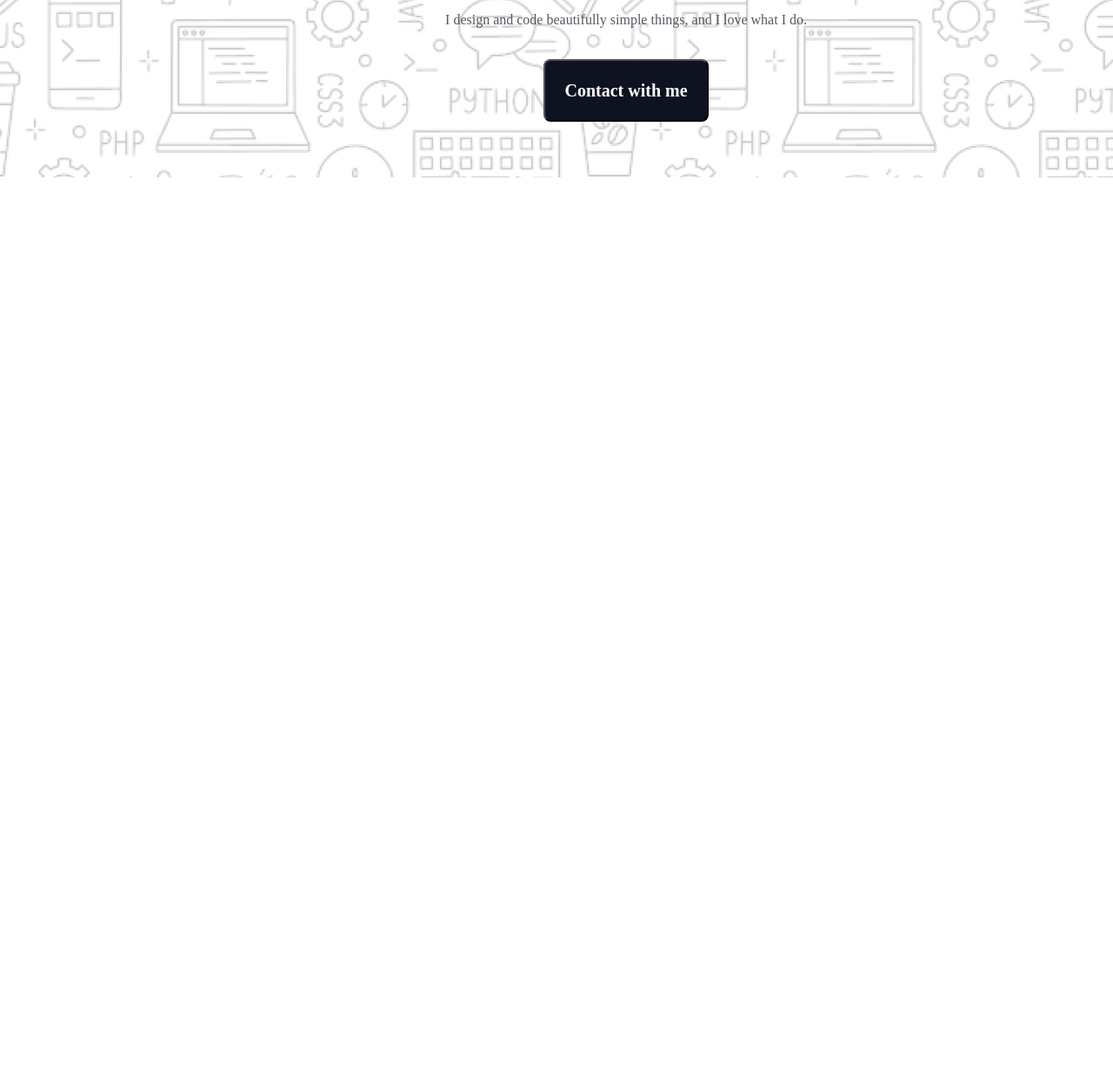
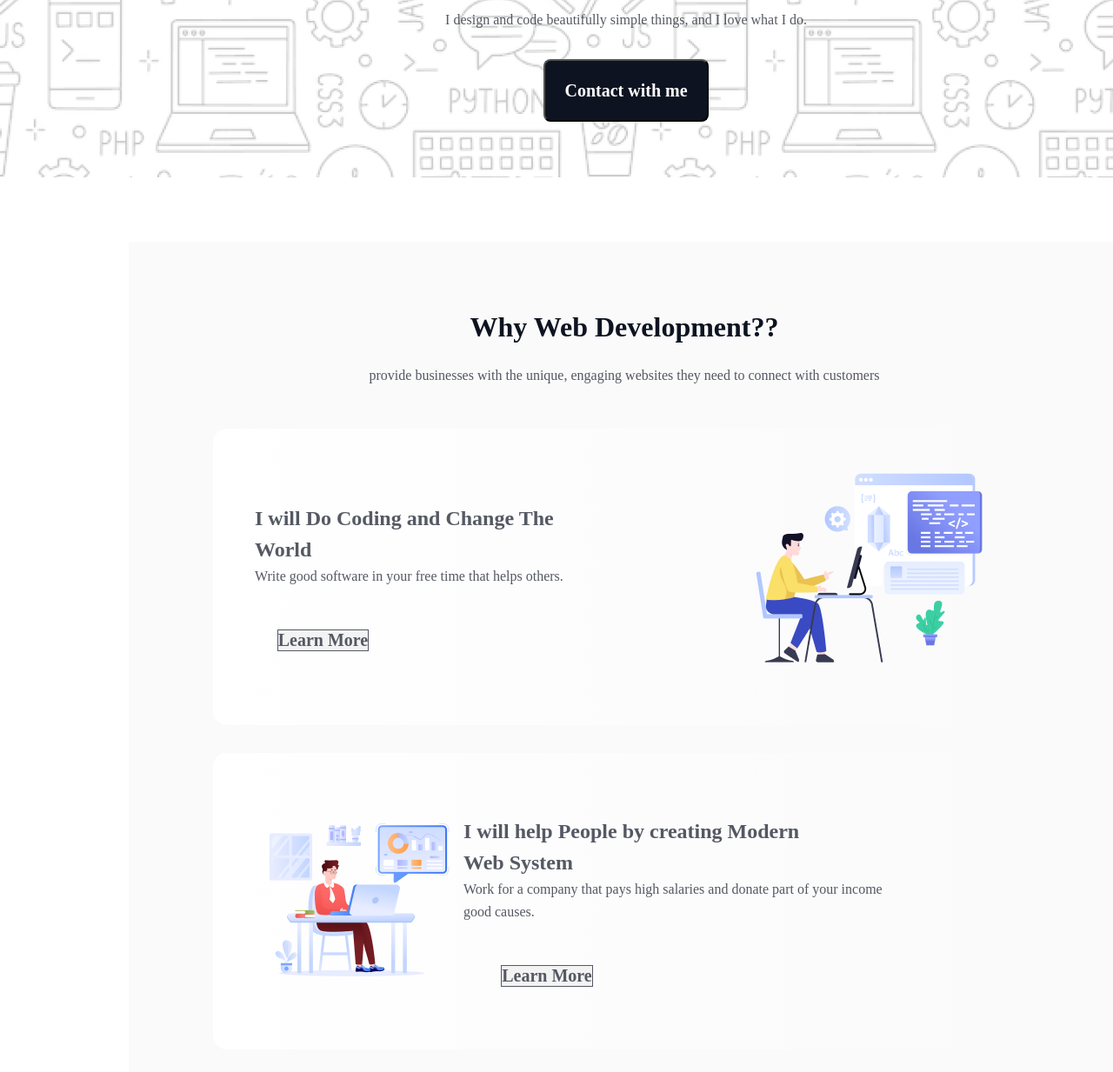
Before and after one commit to aaraf-nahid/assignment-1, a plain HTML site: page index.html in a window 1280 px wide. Shown: the part 579-1812 px from the top of the page at 87% size. Before the commit the page ends 800 px from the top, so only its background shows below. Drawn offline with Linux system fonts and the light colour scheme; a web font is replaced by a local one.

Commit message:
first section

```diff
--- a/index.html
+++ b/index.html
@@ -24,7 +24,43 @@
         </div>
     </header>
     <main>
+        <section class="first">
+            <h3 class="card-header">Why Web Development??</h3>
+            <p class="card-p"> provide businesses with the unique, engaging websites they need to connect with customers</p>
+            <div class="card">
+                <div class="card-container">
+                <div class="first-card">
+                    <div class="first-card-style">
+                        <h4 class="header-primary">I will Do Coding and Change The World</h4>
+                        <p class="p-primary">Write good software in your free time that helps others.</p>
+                        <button class="btn-frimary">Learn More</button>
+                    </div>
+                    <div><img src="assets/Layer_1.png" alt=""></div>
+                </div>
+                <div class="second-card">
+                    <div>
+                        <img src="assets/Group 3.png" alt="">
+                    </div>
+                    <div class="second-card-style">
+                        <h4 class="header-primary">I will help People by creating Modern Web System</h4>
+                        <p class="p-primary">Work for a company that pays high salaries and donate part of your income good causes.</p>
+                        <button class="btn-frimary">Learn More</button>
+                    </div>
+                </div>
+                <div class="third-card">
+                 <div class="third-card-style">
+                    <h4 class="header-primary">I will Do Coding and Change The World</h4>
+                    <p class="p-primary">A web developer’s job is to create websites. While their primary role is to ensure the website is visually appealing and easy to navigate, many web developers are also responsible for the website’s performance and capacity. </p>
+                    <button class="btn-frimary">Learn More</button>
+                </div>
+                <div><img src="assets/Group 4.png" alt=""></div>
+          </div>
+        </div>
+             </div>
+        </section>
+        <section>
 
+        </section>
     </main>
     <footer>
 
--- a/style/style.css
+++ b/style/style.css
@@ -89,3 +89,103 @@ border-radius: 8px;
 background: rgb(13, 19, 33);
 
 }
+.first{
+    width: 1140px;
+    height: 1392px;
+background-color: rgba(13, 19, 33, 0.02);
+margin:74px 152px 52px 148px;
+padding: 80px 97px;
+display: flex;
+flex-direction: column;
+text-align: center;
+}
+.first .card-header{
+    color: rgb(13, 19, 33);
+font-family: Azeret Mono;
+font-size: 32px;
+font-weight: 800;
+line-height: 37px;
+letter-spacing: 0%;
+text-align: center;
+margin-bottom: 24px;
+}
+.card-p{
+    color: rgb(13, 19, 33);
+font-family: Azeret Mono;
+font-size: 16px;
+font-weight: 400;
+line-height: 26px;
+letter-spacing: 0%;
+text-align: center;
+opacity: 0.7;
+margin-bottom: 48px;
+}
+.first-card{
+    display: flex;
+    align-items: center;
+    padding: 48px;
+    border-radius: 16px;
+background: linear-gradient(90.00deg, rgb(255, 255, 255),rgba(255, 255, 255, 0) 100%);
+margin-bottom: 32px;
+}
+
+.second-card{
+    display: flex;
+    align-items: center;
+    padding: 48px;
+    border-radius: 16px;
+background: linear-gradient(90.00deg, rgb(255, 255, 255),rgba(255, 255, 255, 0) 100%);
+margin-bottom: 32px;
+justify-content: space-between;
+}
+    .third-card{
+        display: flex;
+        align-items: center;
+        padding: 48px;border-radius: 16px;
+        background: linear-gradient(90.00deg, rgb(255, 255, 255),rgba(255, 255, 255, 0) 100%);
+    }
+    .btn-frimary{
+        color: rgb(13, 19, 33);
+font-family: Azeret Mono;
+font-size: 20px;
+font-weight: 600;
+line-height: 23px;
+letter-spacing: 0%;
+/* text-align: center; */
+        box-sizing: border-box;
+border: 1px solid rgb(13, 19, 33);
+opacity: 0.7;
+margin-top: 48px;
+margin-right: 320px;
+    }
+.header-primary{
+    color: rgba(13, 19, 33, 0.7);
+font-family: Azeret Mono;
+font-size: 24px;
+font-weight: 700;
+line-height: 36px;
+letter-spacing: 0%;
+text-align: left;
+margin-bottom: 16;
+margin-right: 78px;
+}
+.p-primary{
+    color: rgb(13, 19, 33);
+font-family: Azeret Mono;
+font-size: 16px;
+font-weight: 400;
+line-height: 26px;
+letter-spacing: 0%;
+text-align: left;
+opacity: 0.7;
+margin-right: 9px;
+}
+.first-card-style{
+    margin-right: 98px;
+}
+.second-card-style{
+    margin-right: 98px;
+}
+.third-card-style{
+    margin-right: 98px;
+}
```
